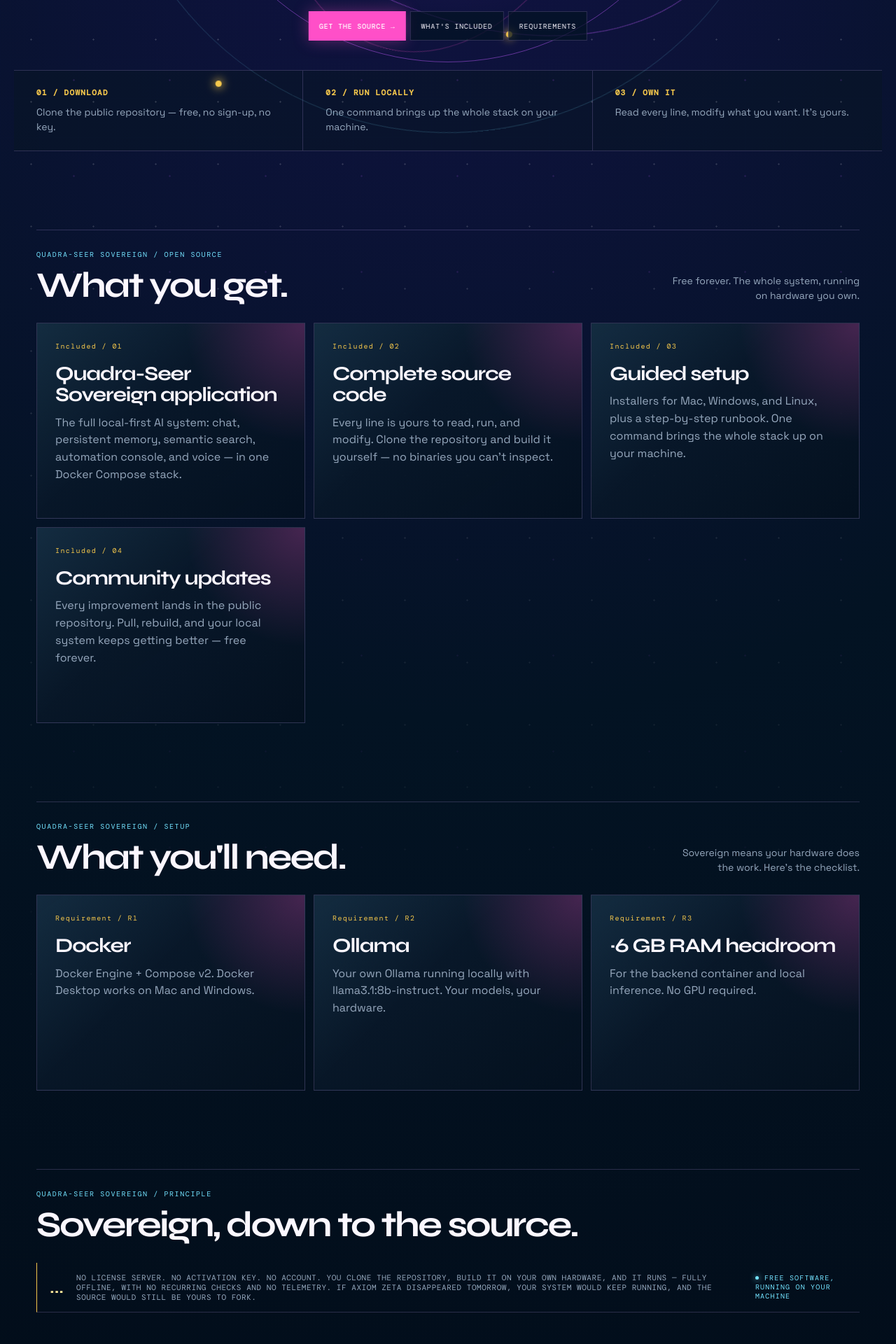
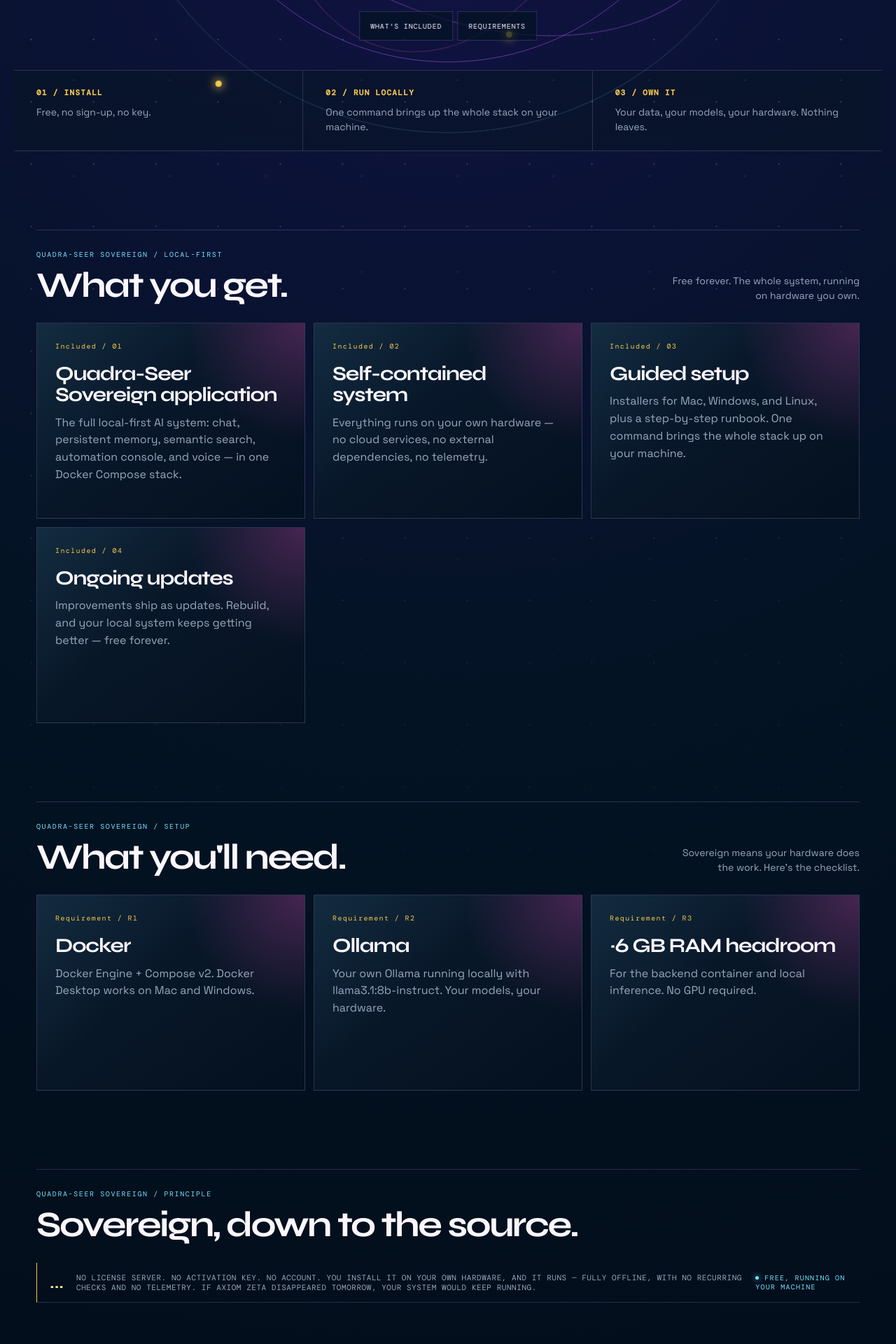
Before and after one commit to anthonyrenecastro-create/az-emergent-nexus-website, a Next.js app: page /quadra-seer in a window 1280 px wide. Shown: the part 700-2620 px from the top of the page at 70% size. Built offline with nearby package versions, Linux system fonts and the light colour scheme.

Commit message:
Quadra-Seer page: repo is proprietary — remove source links and open-source claims

```diff
--- a/app/quadra-seer/page.tsx
+++ b/app/quadra-seer/page.tsx
@@ -4,10 +4,9 @@
 export const metadata: Metadata = {
   title: "Quadra-Seer Sovereign — your AI, on your machine",
   description:
-    "Quadra-Seer Sovereign is a private, local-first AI system with persistent memory, powered by your own Ollama. Free and open source — no cloud required, no data leaves your device.",
+    "Quadra-Seer Sovereign is a private, local-first AI system with persistent memory, powered by your own Ollama. Free — no cloud required, no data leaves your device.",
 };
 
-const sourceRepo = "https://github.com/E-L-L-I-A-Tech-Collaboration/quadra-seer-equalibra-sovereign";
 const supportEmail = "anthony.castro@axiomzetainnovations.com";
 
 const included = [
@@ -19,9 +18,9 @@
   },
   {
     index: "02",
-    title: "Complete source code",
+    title: "Self-contained system",
     description:
-      "Every line is yours to read, run, and modify. Clone the repository and build it yourself — no binaries you can't inspect.",
+      "Everything runs on your own hardware — no cloud services, no external dependencies, no telemetry.",
   },
   {
     index: "03",
@@ -31,9 +30,9 @@
   },
   {
     index: "04",
-    title: "Community updates",
+    title: "Ongoing updates",
     description:
-      "Every improvement lands in the public repository. Pull, rebuild, and your local system keeps getting better — free forever.",
+      "Improvements ship as updates. Rebuild, and your local system keeps getting better — free forever.",
   },
 ];
 
@@ -66,11 +65,11 @@
   },
   {
     q: "What does it cost?",
-    a: "Nothing. Quadra-Seer is free and open source — no subscription, no license key, no activation server. Download it, run it, keep it.",
+    a: "Nothing. Quadra-Seer is free — no subscription, no license key, no activation server. Download it, run it, keep it.",
   },
   {
-    q: "Where is the source code?",
-    a: "In the public Axiom Zeta Innovations repository on GitHub. Clone it, read every line, modify what you want, and build it yourself.",
+    q: "Is the source code public?",
+    a: "No — Quadra-Seer is proprietary software. You receive the complete working system; the source stays with Axiom Zeta.",
   },
 ];
 
@@ -99,33 +98,29 @@
             <h1>Your AI,<br /><span className="hero-highlight">on your machine.</span></h1>
             <p className="hero-lede">
               A private AI system with persistent memory — powered by your own Ollama.
-              Free and open source. No cloud required. No data leaves the device.
+              Free. No cloud required. No data leaves the device.
             </p>
           </div>
           <div className="hero-actions">
-            <a className="primary-link" href={sourceRepo} rel="noreferrer" target="_blank">
-              Get the source →
-            </a>
             <a className="secondary-link" href="#included">What&apos;s included</a>
             <a className="secondary-link" href="#requirements">Requirements</a>
           </div>
           <div className="hero-readout" aria-hidden="true">
             <span>Free forever</span>
-            <span>Open source</span>
             <span>No account needed</span>
           </div>
         </section>
 
         <div className="signal-strip">
-          <div className="signal"><strong>01 / Download</strong><span>Clone the public repository — free, no sign-up, no key.</span></div>
+          <div className="signal"><strong>01 / Install</strong><span>Free, no sign-up, no key.</span></div>
           <div className="signal"><strong>02 / Run locally</strong><span>One command brings up the whole stack on your machine.</span></div>
-          <div className="signal"><strong>03 / Own it</strong><span>Read every line, modify what you want. It&apos;s yours.</span></div>
+          <div className="signal"><strong>03 / Own it</strong><span>Your data, your models, your hardware. Nothing leaves.</span></div>
         </div>
 
         <section className="section" id="included">
           <div className="section-heading">
             <div>
-              <span className="section-label">Quadra-Seer Sovereign / open source</span>
+              <span className="section-label">Quadra-Seer Sovereign / local-first</span>
               <h2 className="section-title">What you get.</h2>
             </div>
             <p className="section-note">Free forever. The whole system, running on hardware you own.</p>
@@ -170,9 +165,9 @@
           <div className="console-intro">
             <span className="console-mark" aria-hidden="true">...</span>
             <p>
-              No license server. No activation key. No account. You clone the repository, build it on your own hardware, and it runs — fully offline, with no recurring checks and no telemetry. If Axiom Zeta disappeared tomorrow, your system would keep running, and the source would still be yours to fork.
+              No license server. No activation key. No account. You install it on your own hardware, and it runs — fully offline, with no recurring checks and no telemetry. If Axiom Zeta disappeared tomorrow, your system would keep running.
             </p>
-            <span className="console-status">Free software, running on your machine</span>
+            <span className="console-status">Free, running on your machine</span>
           </div>
         </section>
 
@@ -195,9 +190,6 @@
             ))}
           </div>
           <div className="hero-actions" style={{ marginTop: 40 }}>
-            <a className="primary-link" href={sourceRepo} rel="noreferrer" target="_blank">
-              Get the source →
-            </a>
             <a
               className="secondary-link"
               href={`mailto:${supportEmail}?subject=${encodeURIComponent("Quadra-Seer Sovereign — question")}`}
```
